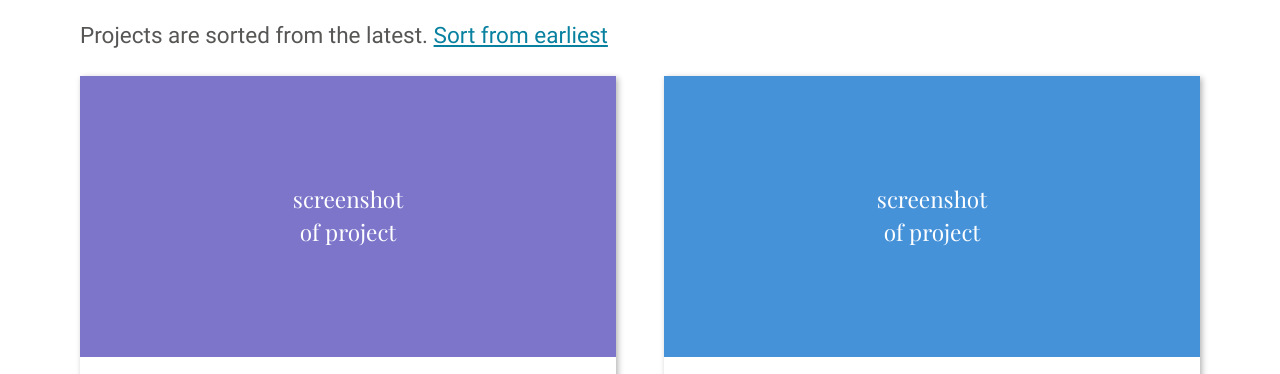
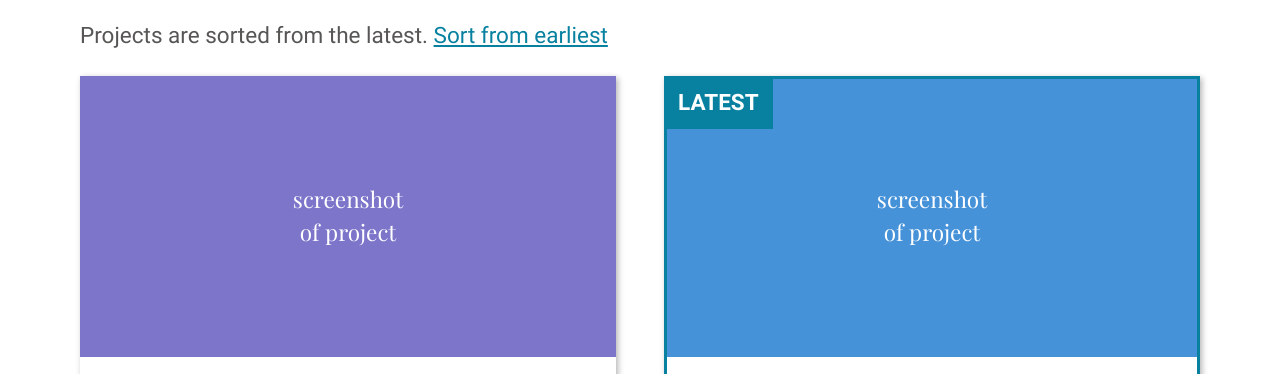
Before and after one commit to ali-aboulsauood/homepage, a plain HTML site: page index.html in a window 1280 px wide. Shown: the part 824-1198 px from the top of the page. Drawn offline with Linux system fonts and the light colour scheme.

Commit message:
Highlight card for latest project

```diff
--- a/index.html
+++ b/index.html
@@ -240,7 +240,7 @@
             </div>
           </article>
 
-          <article class="project-card">
+          <article id="latest-project" class="project-card" aria-label="latest project">
             <div class="project-image" role="img" aria-label="Screenshot of project">
                 <span class="project-image-text">
                   <fit-text>
--- a/styles.css
+++ b/styles.css
@@ -546,6 +546,46 @@ body > * {
   grid-template-rows: auto 1fr;
 }
 
+#latest-project {
+  position: relative;
+}
+
+#latest-project::before {
+  content: 'latest';
+  text-transform: uppercase;
+
+  display: inline;
+  width: min-content;
+
+  position: absolute;
+  top: 0;
+  left: 0;
+
+  padding: 10px 14px;
+
+  font-weight: bold;
+
+  -webkit-user-select: none;
+  user-select: none;
+
+  background-color: var(--brand-color-primary-alt);
+  color: var(--brand-color-secondary);
+}
+
+#latest-project::after {
+  content: '';
+
+  display: block;
+  width: 100%;
+  height: 100%;
+
+  position: absolute;
+  top: 0;
+  right: 0;
+
+  border: 3px solid var(--brand-color-primary-alt);
+}
+
 .project-image {
   /* At some viewport widths the width of the project details container is greater than the width of the image, leaving a white space on the right side of the image. */
   width: 100%;
```
